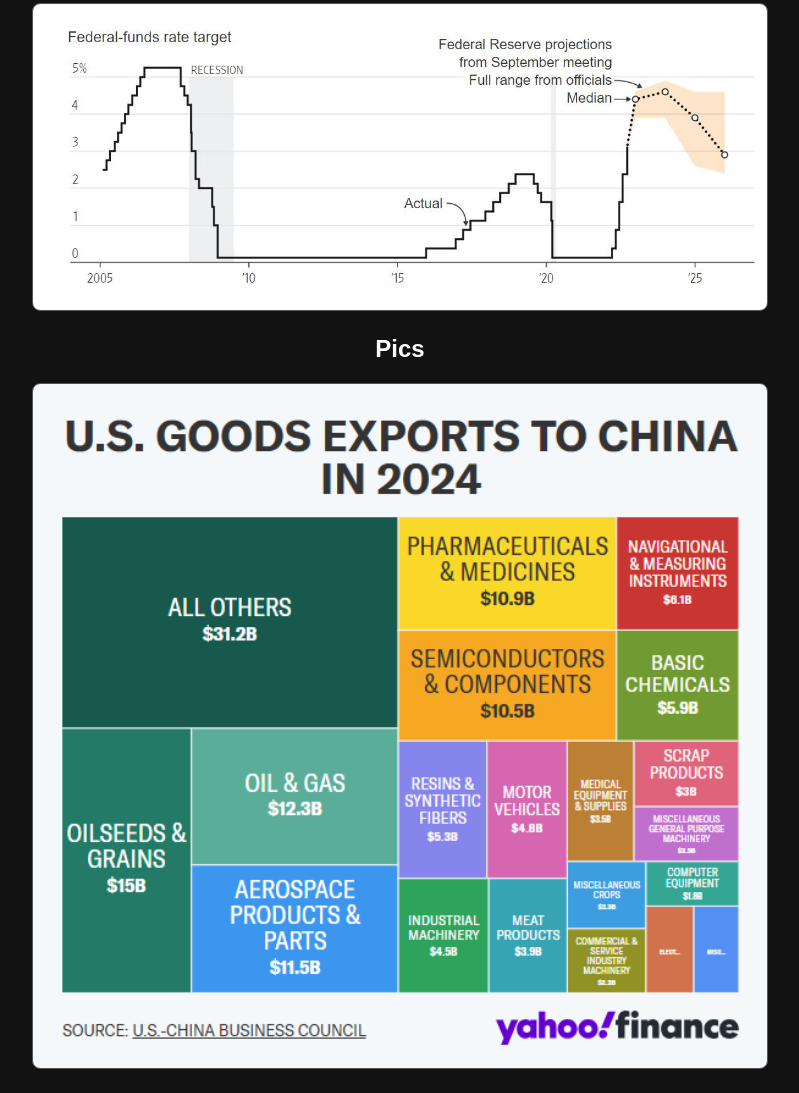
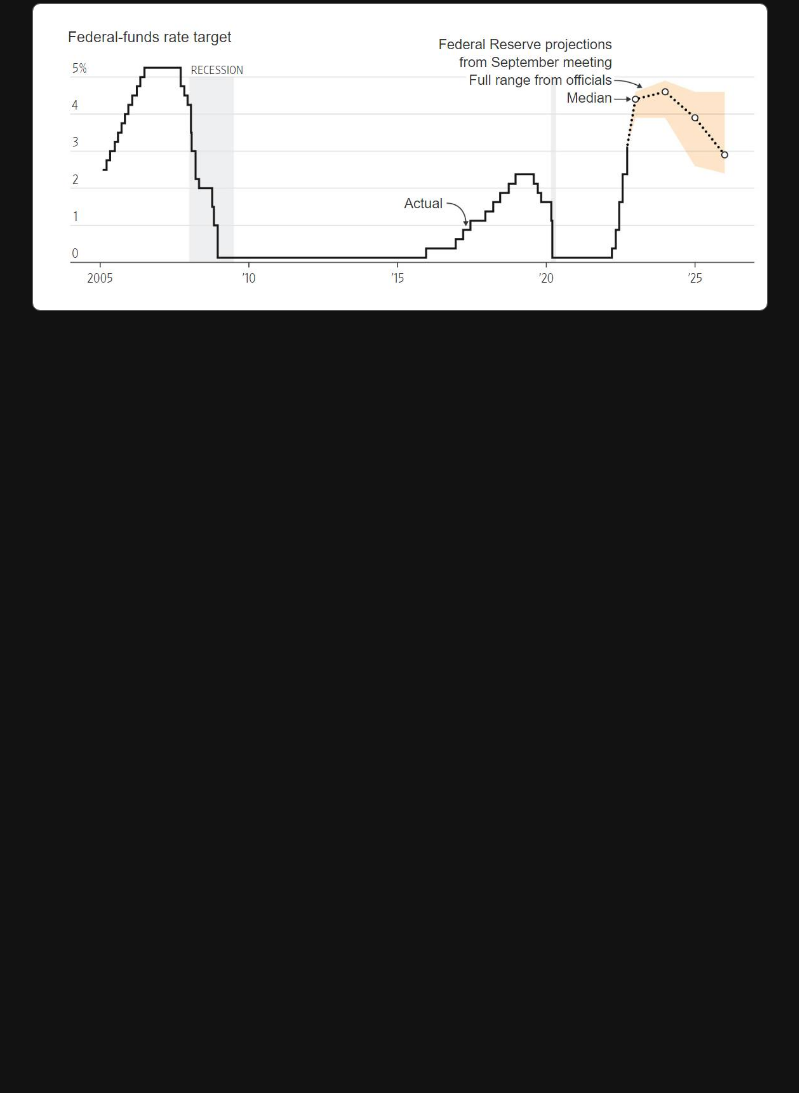
Before and after one commit to ynguyen90/kisvn, a plain HTML site: page index.html in a window 1280 px wide. Shown: the part 2581-3674 px from the top of the page, without its empty margins (240-1039 px from the left). After the commit the page ends 2916 px from the top, so only its background shows below. Drawn offline with Linux system fonts and the light colour scheme.

Commit message:
Update index.html

```diff
--- a/index.html
+++ b/index.html
@@ -32,10 +32,10 @@
 
 
 
-    <h2>Pics</h2>
+    <!-- <h2>Pics</h2>
     <div style="margin: 20px;">
         <img src="1pic.png" alt="Summary Figure" style="width: 60%; border: 1px solid #555; border-radius: 8px;">
-    </div>
+    </div> -->
 
     <!-- <h2>AAPL</h2>
     <iframe src="AAPL_chart.html" class="chart-container"></iframe>
```
